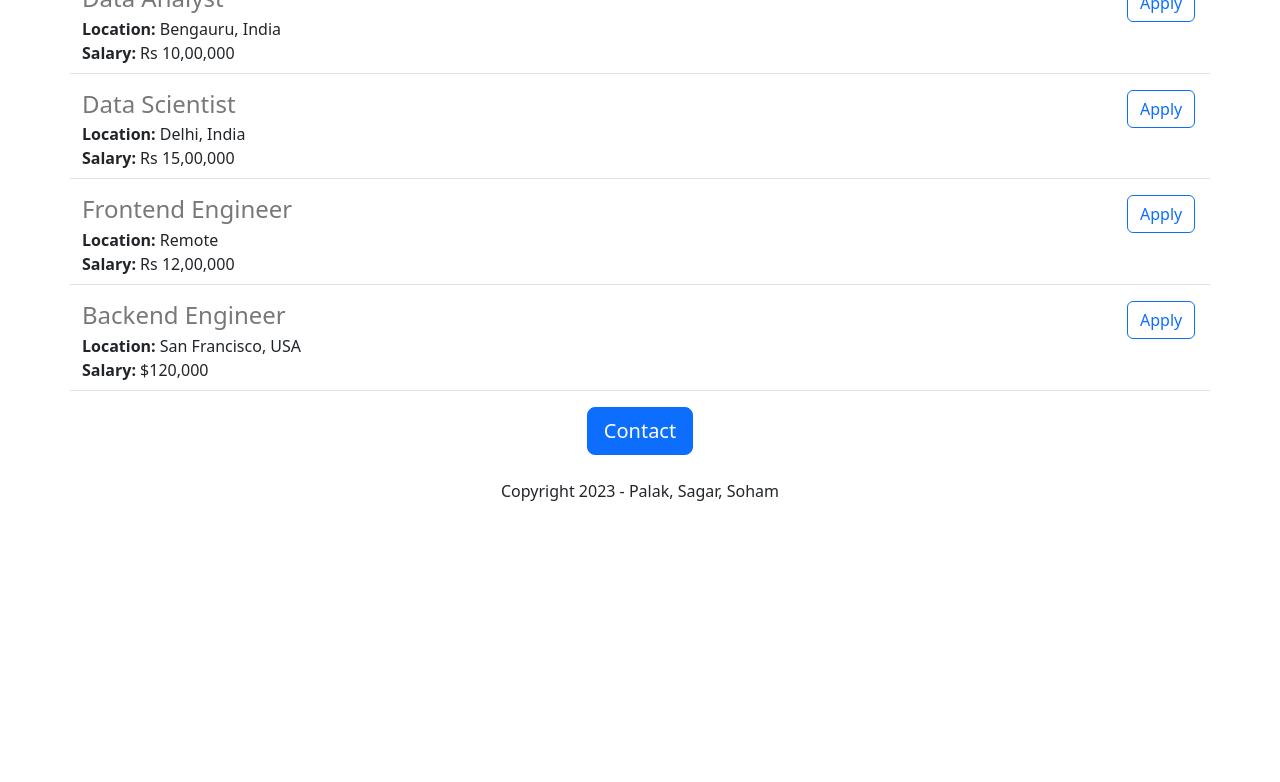
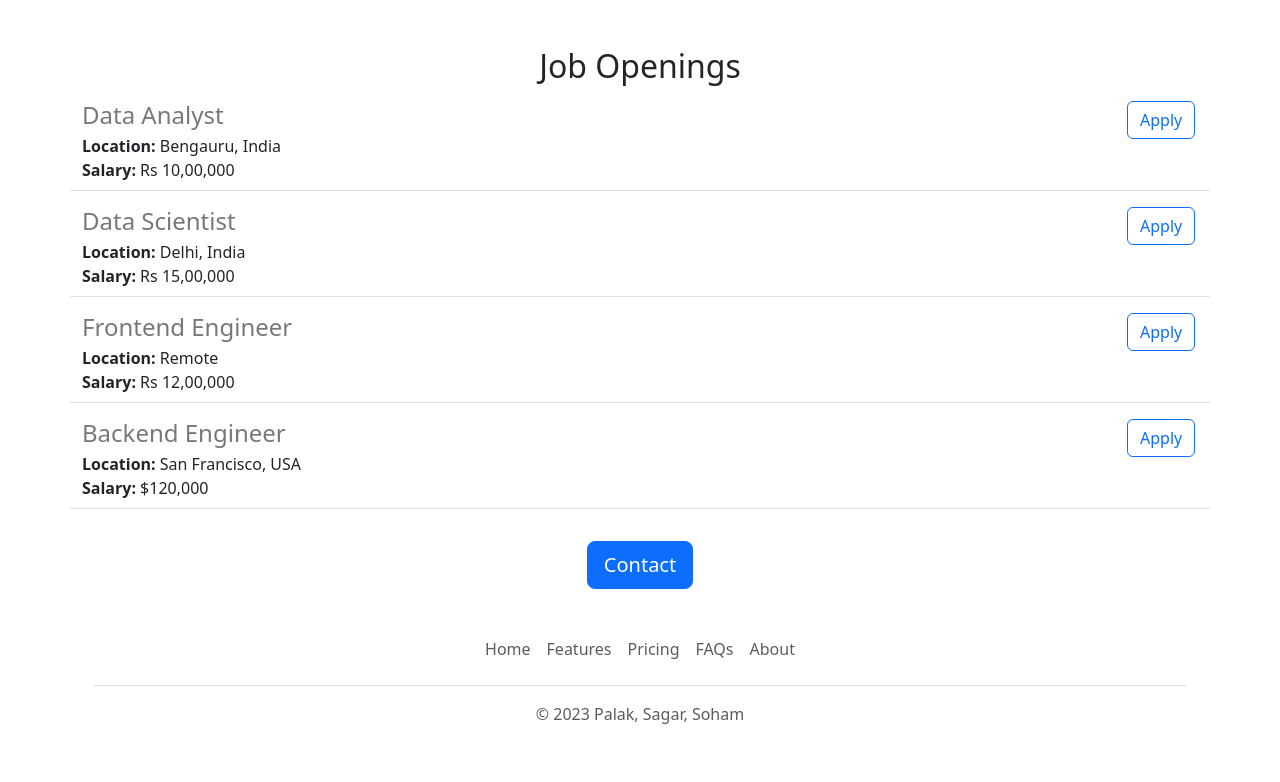
Before and after one commit to palakjain25/SNU-OCJ-APP, a Flask app: page / in a window 1280 px wide. Shown: the part 813-1595 px from the top of the page. Before the commit the page ends 1314 px from the top, so only its background shows below. Run offline with Flask 3, Linux system fonts and the light colour scheme.

Commit message:
functional and aesthetic improvements

```diff
--- /dev/null
+++ b/templates/footer.html
@@ -0,0 +1,12 @@
+<div class="container">
+  <footer class="py-3 my-4">
+    <ul class="nav justify-content-center border-bottom pb-3 mb-3">
+      <li class="nav-item"><a href="https://snu-ocj-app.palakjain25.repl.co/" class="nav-link px-2 text-body-secondary">Home</a></li>
+      <li class="nav-item"><a href="#" class="nav-link px-2 text-body-secondary">Features</a></li>
+      <li class="nav-item"><a href="#" class="nav-link px-2 text-body-secondary">Pricing</a></li>
+      <li class="nav-item"><a href="#" class="nav-link px-2 text-body-secondary">FAQs</a></li>
+      <li class="nav-item"><a href="#" class="nav-link px-2 text-body-secondary">About</a></li>
+    </ul>
+    <p class="text-center text-body-secondary">&copy; 2023 Palak, Sagar, Soham</p>
+  </footer>
+</div>
--- a/templates/home.html
+++ b/templates/home.html
@@ -10,18 +10,26 @@
         height: 360px;
         width: 100%;
         object-fit: cover;
+        margin-bottom: 16px;
       }
 
     </style>
   </head>
   <body>
+    {% include "nav.html" %}
+    <img class="img-fluid" id="banner" src="https://snu-ocj-app.palakjain25.repl.co/static/library.jpg" >
     <div class="container">
-      <h1 class="text-center mt-5 mb-3">On Campus Jobs Portal</h1>
-      <img class="img-fluid" id="banner" src="https://snu-ocj-app.palakjain25.repl.co/static/library.jpg" >
-      <h2 class="text-center mt-5 mb-3">About On Campus Jobs</h2>
-      <p class="lead">
-        Lorem ipsum dolor sit amet, consectetur adipiscing elit, sed do eiusmod tempor incididunt ut labore et dolore magna aliqua. Ut enim ad minim veniam, quis nostrud exercitation ullamco laboris nisi ut aliquip ex ea commodo consequat. Duis aute irure dolor in reprehenderit in voluptate velit esse cillum dolore eu fugiat nulla pariatur. Excepteur sint occaecat cupidatat non proident, sunt in culpa qui officia deserunt mollit anim id est laborum.
-      </p>
+      <h1 class="text-center mt-4 mb-2">On Campus Jobs Portal</h1>
+      <div class="row" style="margin-bottom: 16px">
+        <div class="col-md-7">
+          <p class="lead ">
+            Lorem ipsum dolor sit amet, consectetur adipiscing elit, sed do eiusmod tempor incididunt ut labore et dolore magna aliqua. Ut enim ad minim veniam, quis nostrud exercitation ullamco laboris nisi ut aliquip ex ea commodo consequat. Duis aute irure dolor in reprehenderit in voluptate velit esse cillum dolore eu fugiat nulla pariatur. Excepteur sint occaecat cupidatat non proident, sunt in culpa qui officia deserunt mollit anim id est laborum.
+          </p>
+        </div>
+        <div class="d-none d-md-block col-md-5">
+          <img src="/static/study.jpg" style="height: 300px; border-radius: 4px" >
+        </div
+      </div>
       <h2 class="text-center mt-5 mb-3">Job Openings</h2>
       <div>
           {% for job in jobs %}
@@ -30,9 +38,9 @@
       </div>
       </p>
       <div class="text-center">
-        <button class="btn btn-primary btn-lg">Contact</button>
-        <p class="mt-4">Copyright 2023 - Palak, Sagar, Soham</p>
+        <a class="btn btn-primary btn-lg" href="mailto:hello@snu.ai?subject=Questions%20about%20job%20openings&body=My%20name%3A%20%3Center%20your%20name%3E%0D%0AMy%20Question%3A%20%3Center%20your%20question%3E">Contact</a>
       </div>
     </div>
+    {% include "footer.html" %}
   </body>
 </html>
--- a/templates/jobitem.html
+++ b/templates/jobitem.html
@@ -14,7 +14,7 @@
     {% endif %}
   </div>
   <div class="col-1">
-    <button type="button" class="btn btn-outline-primary">Apply</button>
+    <a href="mailto:hello@snu.ai?subject=Application%20for%20{{job['title']}}&body=My%20name%3A%20%3Cyour%20name%20here%3E%0D%0AMy%20Resume%20link%3A%20%3Cresume%20link%3E%0D%0AMy%20LinkedIn%20Link%3A%20%3Clinkedin%20link%3E" type="button" class="btn btn-outline-primary float-right align-middle">Apply</a>
   </div>
 
 </div>
--- /dev/null
+++ b/templates/nav.html
@@ -0,0 +1,9 @@
+<nav class="navbar shadow-sm fixed-top bg-white">
+  <div class="container-fluid">
+    <a class="navbar-brand" href="#">
+      <img src="/static/briefcase.png" alt="Logo" width="40" height="30" class="d-inline-block align-text-top">
+      SNU
+    </a>
+  </div>
+</nav>
+<div style="height: 56px; "></div>
```
Also changed, not shown: static/banner.jpg (deleted), static/banner2.jpg (deleted), static/briefcase.png (added), 1 other file.
